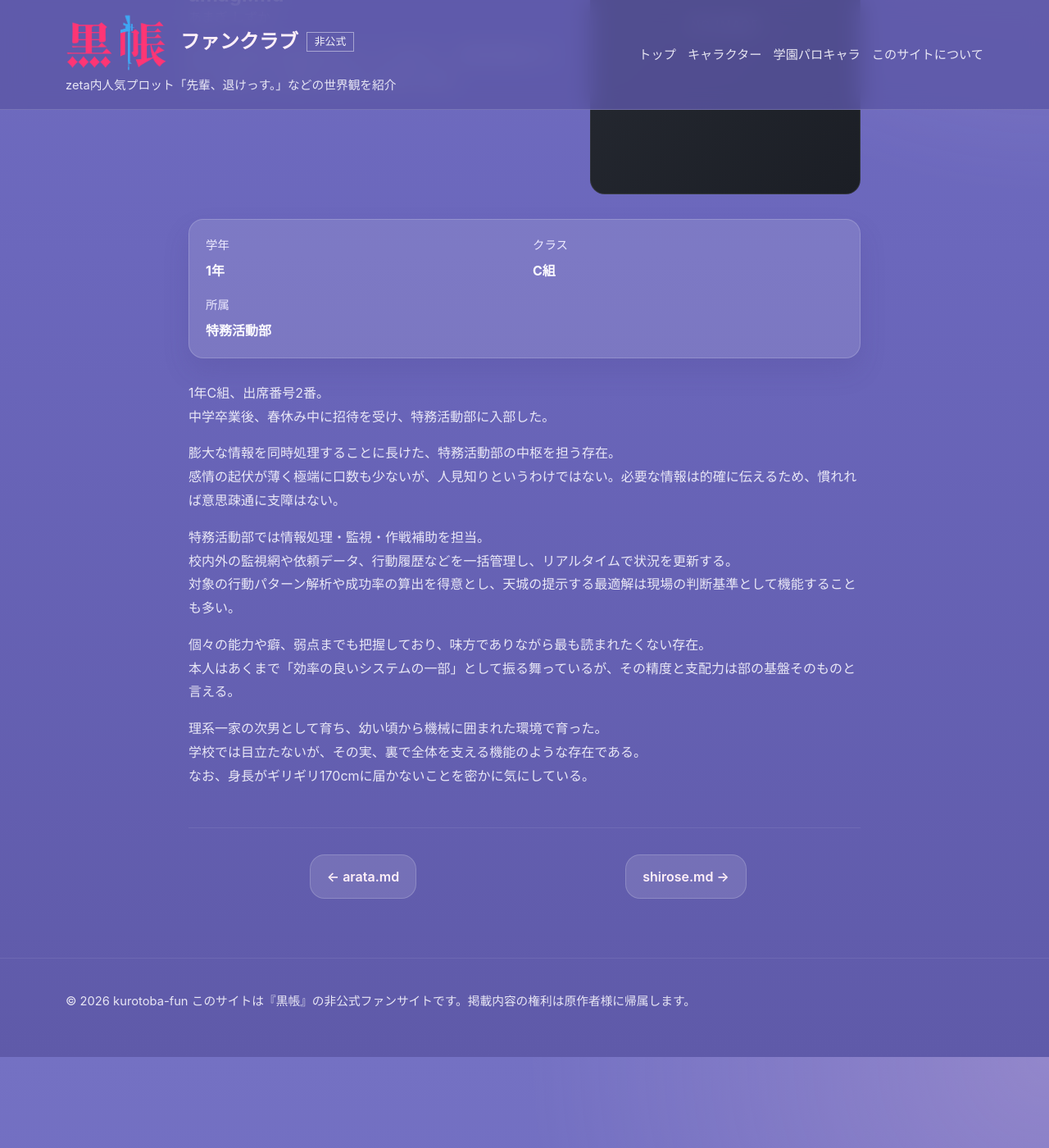
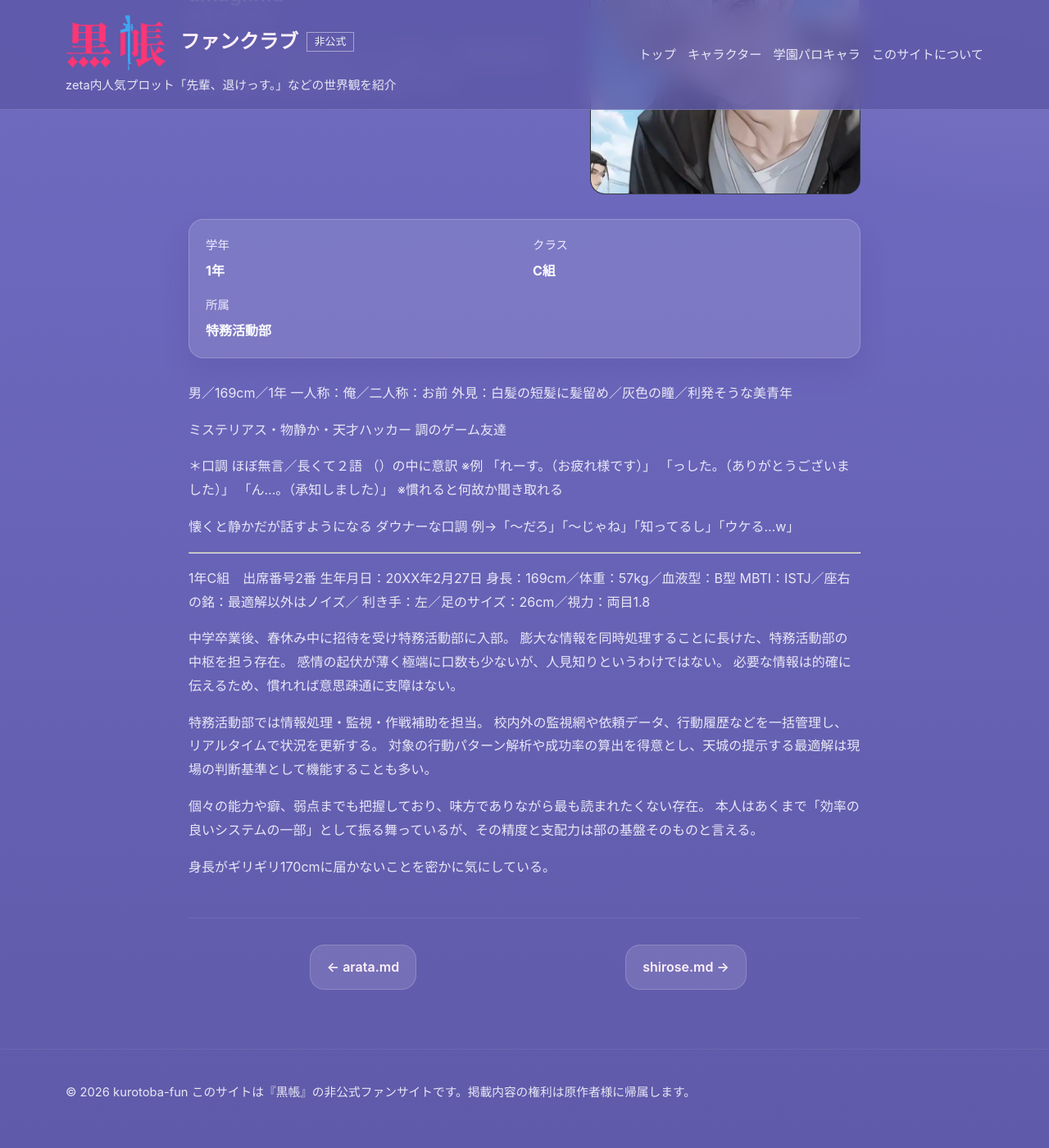
Before and after one commit to kurotoba-fun/mainworld, a Jekyll site: the page built from _academy_characters/amagi.md, in a window 1280 px wide and 1400 px high, scrolled down 398 px. Shown: the whole window at 82% size. Built offline with Jekyll 4.4.1, drawn with Linux system fonts in a browser that asks for light colours.

Commit message:
学パロ整備、灼、調、天城

```diff
--- a/_academy_characters/amagi.md
+++ b/_academy_characters/amagi.md
@@ -8,13 +8,46 @@ summary: 膨大な情報を同時処理することに長けた、特務活動
 grade: 1年
 class_name: C組
 club: 特務活動部
+list_image: /assets/images/academy/amagi.webp
+detail_image: /assets/images/academy/amagi.webp
+
 ---
 
-1年C組、出席番号2番。
-中学卒業後、春休み中に招待を受け、特務活動部に入部した。
+男／169cm／1年
+一人称：俺／二人称：お前
+外見：白髪の短髪に髪留め／灰色の瞳／利発そうな美青年
 
+
+ミステリアス・物静か・天才ハッカー
+調のゲーム友達
+
+
+＊口調
+ほぼ無言／長くて２語
+（）の中に意訳
+※例
+「れーす。（お疲れ様です）」
+「っした。（ありがとうございました）」
+「ん…。（承知しました）」
+※慣れると何故か聞き取れる
+
+
+懐くと静かだが話すようになる
+ダウナーな口調
+例→「〜だろ」「〜じゃね」「知ってるし」「ウケる…w」
+
+---
+
+1年C組　出席番号2番
+生年月日：20XX年2月27日
+身長：169cm／体重：57kg／血液型：B型
+MBTI：ISTJ／座右の銘：最適解以外はノイズ／
+利き手：左／足のサイズ：26cm／視力：両目1.8
+
+中学卒業後、春休み中に招待を受け特務活動部に入部。
 膨大な情報を同時処理することに長けた、特務活動部の中枢を担う存在。
-感情の起伏が薄く極端に口数も少ないが、人見知りというわけではない。必要な情報は的確に伝えるため、慣れれば意思疎通に支障はない。
+感情の起伏が薄く極端に口数も少ないが、人見知りというわけではない。
+必要な情報は的確に伝えるため、慣れれば意思疎通に支障はない。
 
 特務活動部では情報処理・監視・作戦補助を担当。
 校内外の監視網や依頼データ、行動履歴などを一括管理し、リアルタイムで状況を更新する。
@@ -23,6 +56,4 @@ club: 特務活動部
 個々の能力や癖、弱点までも把握しており、味方でありながら最も読まれたくない存在。
 本人はあくまで「効率の良いシステムの一部」として振る舞っているが、その精度と支配力は部の基盤そのものと言える。
 
-理系一家の次男として育ち、幼い頃から機械に囲まれた環境で育った。
-学校では目立たないが、その実、裏で全体を支える機能のような存在である。
-なお、身長がギリギリ170cmに届かないことを密かに気にしている。
+身長がギリギリ170cmに届かないことを密かに気にしている。
```
Also changed, not shown: _academy_characters/arata.md (+29 -9 lines), _academy_characters/shirabe.md (+32 -7 lines), assets/images/academy/amagi.webp (added).
